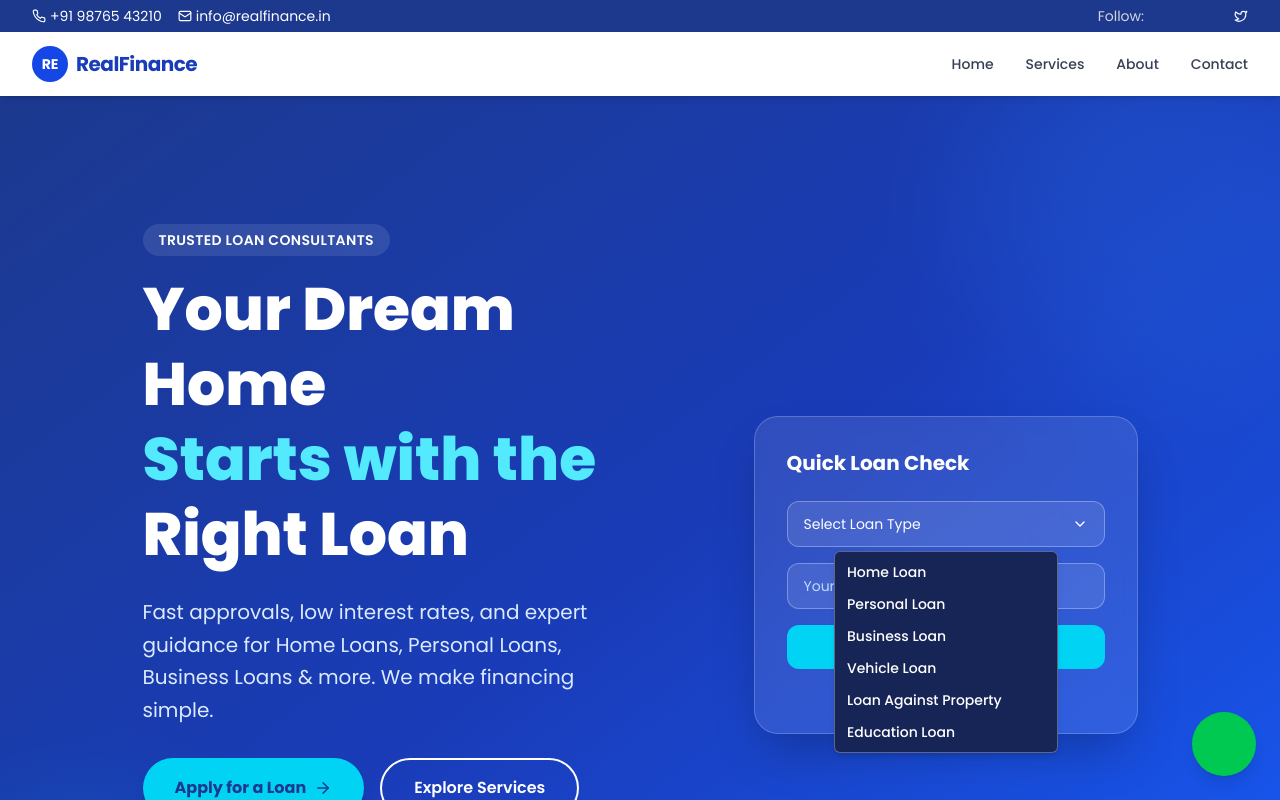
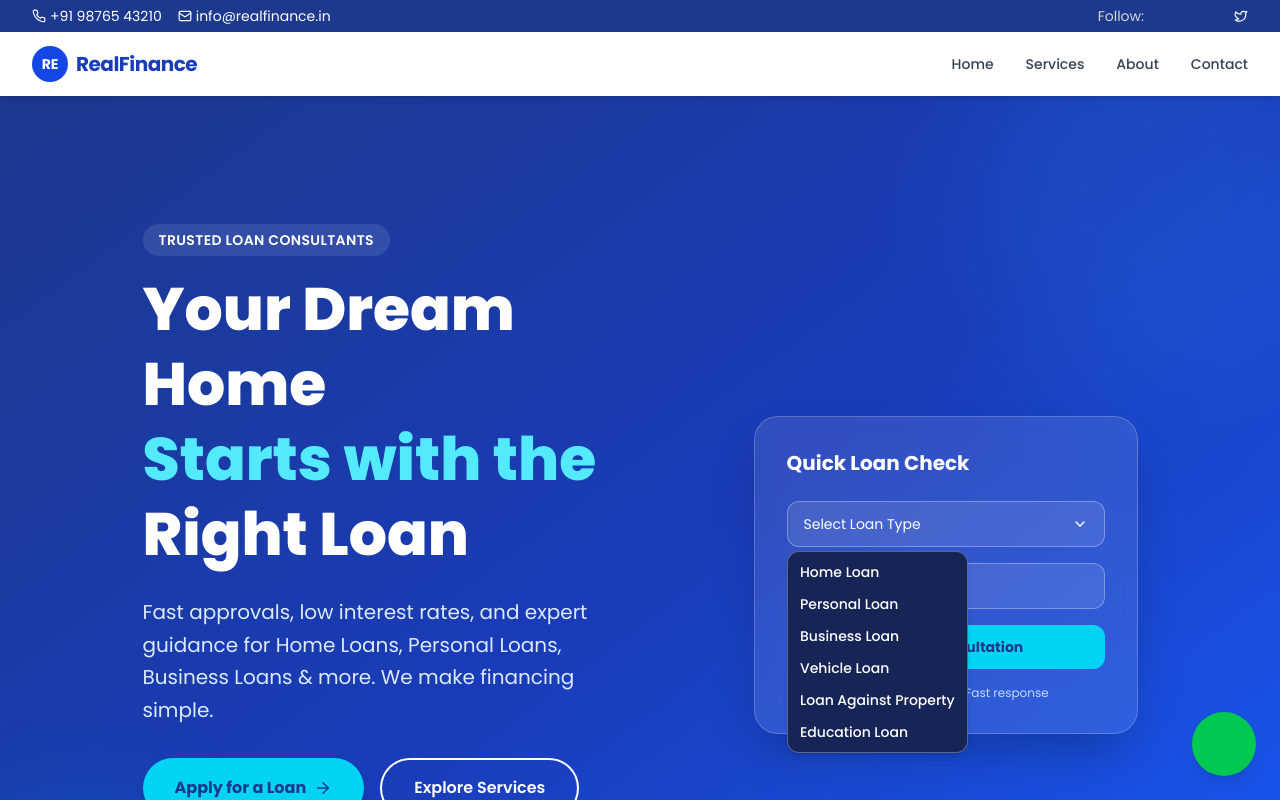
Before and after one commit to dkannan2602/mmfin-backend, a Next.js app: page / in a window 1280 px wide. Both pictures are taken after a click on the button "Select Loan Type". Shown: the top 800 px of the page. Built offline with nearby package versions, Linux system fonts and the light colour scheme; some icons are missing.

Commit message:
fix: Align dropdown menu width to match trigger button width

```diff
--- a/src/components/ContactSection/ContactSection.tsx
+++ b/src/components/ContactSection/ContactSection.tsx
@@ -227,7 +227,7 @@ export default function ContactSection() {
                         <ChevronDown size={16} className="ml-2 text-gray-400" />
                       </button>
                     </DropdownMenuTrigger>
-                    <DropdownMenuContent className="w-56 bg-white border border-gray-200">
+                    <DropdownMenuContent className="w-full bg-white border border-gray-200 rounded-xl">
                       <DropdownMenuItem
                         onClick={() => handleLoanTypeSelect("")}
                         className="text-gray-700 cursor-pointer"
--- a/src/components/HeroSection/HeroSection.tsx
+++ b/src/components/HeroSection/HeroSection.tsx
@@ -96,7 +96,7 @@ export default function HeroSection() {
                     <ChevronDown size={16} className="ml-2" />
                   </button>
                 </DropdownMenuTrigger>
-                <DropdownMenuContent className="w-56 bg-blue-950 border border-white/30">
+                <DropdownMenuContent className="w-full bg-blue-950 border border-white/30 rounded-xl">
                   {loanTypes.map((loanType) => (
                     <DropdownMenuItem
                       key={loanType}
--- a/src/components/ui/dropdown-menu.tsx
+++ b/src/components/ui/dropdown-menu.tsx
@@ -57,6 +57,7 @@ const DropdownMenuContent = React.forwardRef<
     <DropdownMenuPrimitive.Content
       ref={ref}
       sideOffset={sideOffset}
+      align="start"
       className={`min-w-[8rem] overflow-hidden rounded-md border bg-popover p-1 text-popover-foreground shadow-md data-[state=open]:animate-in data-[state=closed]:animate-out data-[state=closed]:fade-out-0 data-[state=open]:fade-in-0 data-[state=closed]:zoom-out-95 data-[state=open]:zoom-in-95 data-[side=bottom]:slide-in-from-top-2 data-[side=left]:slide-in-from-right-2 data-[side=right]:slide-in-from-left-2 data-[side=top]:slide-in-from-bottom-2 ${
         className || ""
       }`}
```
